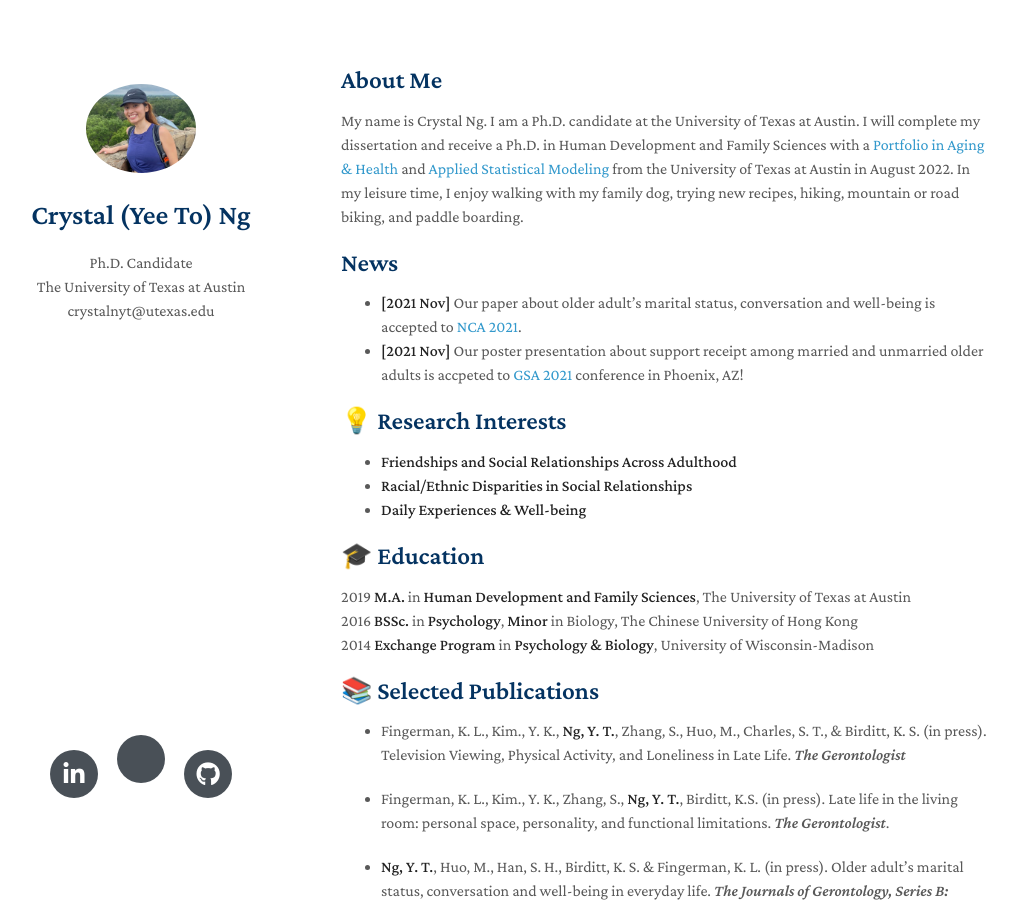
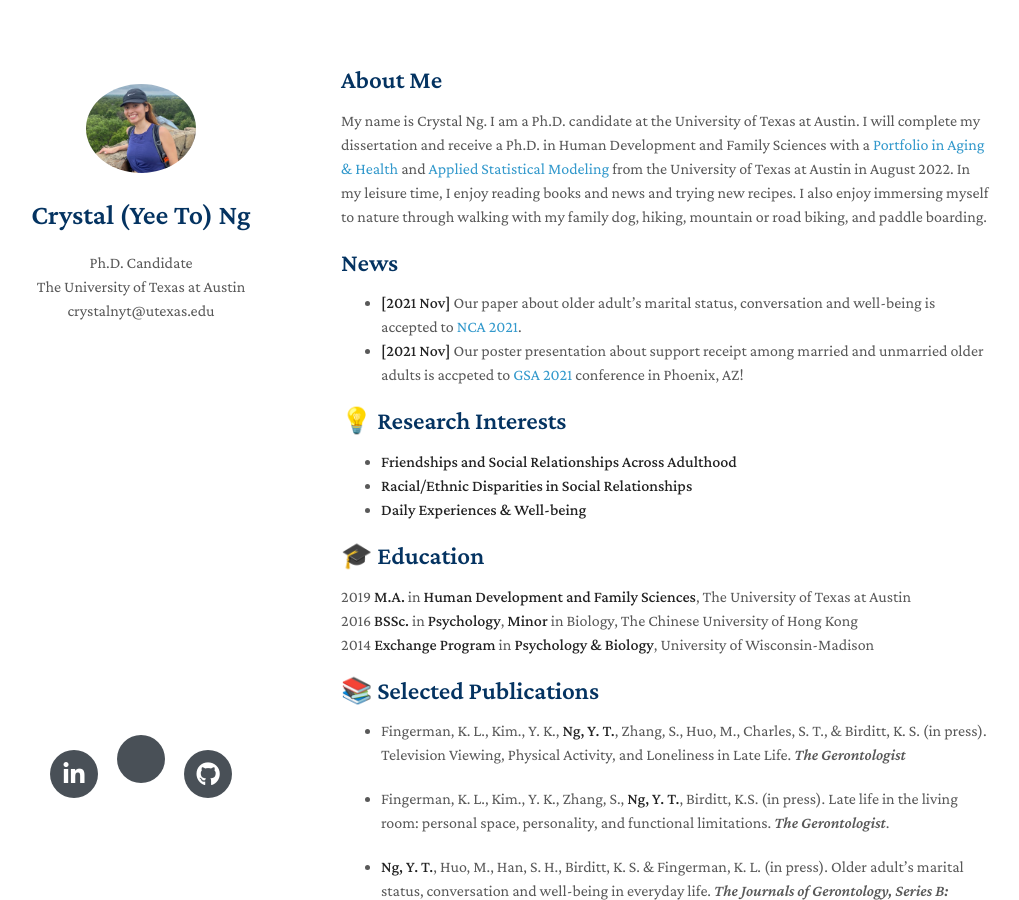
Before and after one commit to Crystal-ng/Crystal-ng.github.io, a Jekyll site: the page built from index.md, in a window 1280 px wide and 900 px high. Shown: the whole window, without its empty margins (129-1148 px from the left). Built offline with Jekyll 4.4.1, drawn with Linux system fonts in a browser that asks for light colours; nearby versions of some CDN libraries; a style sheet for code colours, icons or effects is not loaded; our own code applies the rules of GitHub Pages for plain Markdown files.

Commit message:
Update index.md

```diff
--- a/index.md
+++ b/index.md
@@ -4,7 +4,7 @@ layout: homepage
 
 ## About Me
 
-My name is Crystal Ng. I am a Ph.D. candidate at the University of Texas at Austin. I will complete my dissertation and receive a Ph.D. in Human Development and Family Sciences with a [Portfolio in Aging & Health](https://liberalarts.utexas.edu/talc/students/portfolio-in-aging-and-health/index.php) and [Applied Statistical Modeling](https://stat.utexas.edu/graduate/portfolio-in-applied-statistical-modeling) from the University of Texas at Austin in August 2022. In my leisure time, I enjoy walking with my family dog, trying new recipes, hiking, mountain or road biking, and paddle boarding.
+My name is Crystal Ng. I am a Ph.D. candidate at the University of Texas at Austin. I will complete my dissertation and receive a Ph.D. in Human Development and Family Sciences with a [Portfolio in Aging & Health](https://liberalarts.utexas.edu/talc/students/portfolio-in-aging-and-health/index.php) and [Applied Statistical Modeling](https://stat.utexas.edu/graduate/portfolio-in-applied-statistical-modeling) from the University of Texas at Austin in August 2022. In my leisure time, I enjoy reading books and news and trying new recipes. I also enjoy immersing myself to nature through walking with my family dog, hiking, mountain or road biking, and paddle boarding.
 
 
 
```
